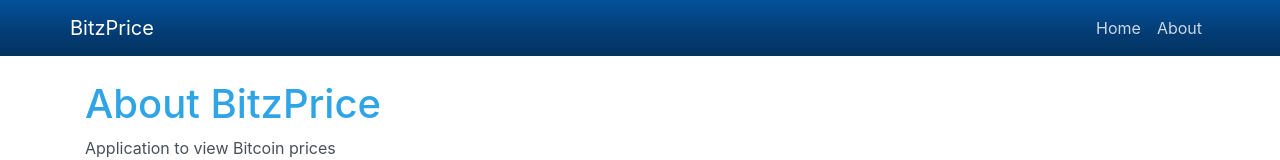
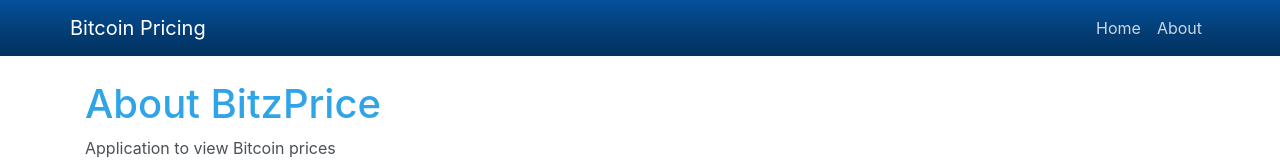
Before and after one commit to somramnani/bitcoin-pricing, a Next.js app: page /about in a window 1280 px wide. Shown: the top 160 px of the page. Built offline with nearby package versions, Linux system fonts and the light colour scheme.

Commit message:
Edits navbar

```diff
--- a/components/Navbar.jsx
+++ b/components/Navbar.jsx
@@ -3,7 +3,7 @@
 const Navbar = () => (
   <nav className="navbar navbar-expand navbar-dark bg-dark mb-4">
     <div className="container">
-      <a className="navbar-brand" href="#">BitzPrice</a>
+      <a className="navbar-brand" href="#">Bitcoin Pricing</a>
       <div className="collapse navbar-collapse">
         <ul className="navbar-nav ml-auto">
           <li className="nav-item">
```
